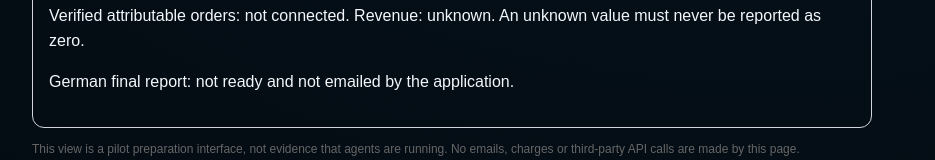
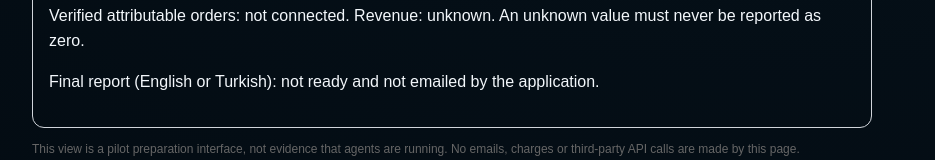
Before and after one commit to mehmetozan-5858/ai-visibility, a Next.js app: page /zera-pilot in a window 1280 px wide. Shown: the part 1081-1241 px from the top of the page, without its empty margins (188-1123 px from the left). Built offline with nearby package versions, Linux system fonts and the light colour scheme; no server answers.

Commit message:
fix(zera): remove unnecessary German-only final report wording

```diff
--- a/app/zera-pilot/page.js
+++ b/app/zera-pilot/page.js
@@ -14,7 +14,7 @@ export default function ZeraPilotPage(){
   <section style={card}><h2>Audit status</h2><p><strong>{report.progress.completed} of {report.progress.total}</strong> provider audits verified.</p><p>Live scan provider is not configured for this pilot; no test or example output is displayed as a result.</p></section>
   <section style={card}><h2>Starting reference</h2><p>Instagram: {pilot.baseline.instagramFollowers.toLocaleString('tr-TR')} followers, {pilot.baseline.instagramPosts} posts (owner-provided screenshot dated {pilot.baseline.asOf}; not API verified).</p><p>Company-owned website: not yet confirmed. Search branding ambiguity: exploratory research lead, not a measured sales loss.</p></section>
   <section style={card}><h2>Provider scan queue</h2><ul>{buildAuditQueue(pilot).map(t=><li key={t.id}><strong>{t.channel}</strong> / {t.locale}: {t.query} — <em>awaiting verified scan</em></li>)}</ul></section>
-  <section style={card}><h2>Outcome measurement</h2><p>Verified attributable orders: not connected. Revenue: unknown. An unknown value must never be reported as zero.</p><p>German final report: not ready and not emailed by the application.</p></section>
+  <section style={card}><h2>Outcome measurement</h2><p>Verified attributable orders: not connected. Revenue: unknown. An unknown value must never be reported as zero.</p><p>Final report (English or Turkish): not ready and not emailed by the application.</p></section>
   <p style={{fontSize:12,color:'#666'}}>This view is a pilot preparation interface, not evidence that agents are running. No emails, charges or third-party API calls are made by this page.</p>
  </main>;
 }
```
